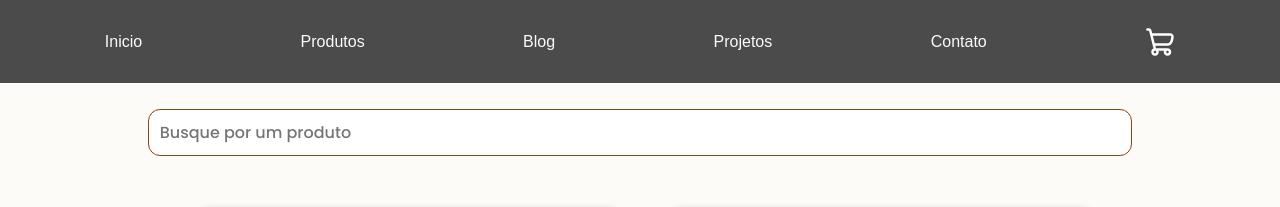
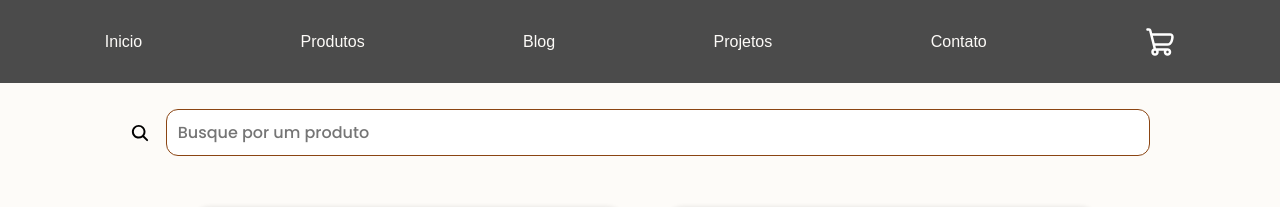
Before and after one commit to NatanVilasBoas/green-grow-site, a React (Create React App) app: page /products in a window 1280 px wide. Shown: the top 207 px of the page. Built offline with nearby package versions, Linux system fonts and the light colour scheme; the HTML template or start-up script is replaced by a standard one.

Commit message:
💄adicionado react-icons 🐛 corrigido bug de uso de search state

```diff
--- a/package.json
+++ b/package.json
@@ -12,6 +12,7 @@
     "@types/react-dom": "^18.2.19",
     "react": "^18.2.0",
     "react-dom": "^18.2.0",
+    "react-icons": "^5.0.1",
     "react-router-dom": "^6.22.0",
     "react-scripts": "5.0.1",
     "react-toastify": "^10.0.4",
--- a/src/components/SearchBar/SearchBar.tsx
+++ b/src/components/SearchBar/SearchBar.tsx
@@ -1,11 +1,12 @@
 import styled from "styled-components";
+import { IoSearch } from "react-icons/io5";
 
 const Container = styled.div`
     padding: 2vw;
     display: flex;
     justify-content: center;
     align-items: center;
-    flex-direction: column;
+    gap: 16px;
 `
 
 const SearchInput = styled.input`
@@ -29,12 +30,14 @@ const SearchInput = styled.input`
 
 interface SearchBarProps{
     filter: (value : string) => void;
+    valorBusca: string;
 }
 
-const SearchBar : React.FC<SearchBarProps>= ({filter}) => {
+const SearchBar : React.FC<SearchBarProps>= ({filter, valorBusca}) => {
     return(
             <Container>
-                <SearchInput onChange={e => filter(e.target.value)} type="text" placeholder="Busque por um produto"/>
+                <IoSearch size={20}/>
+                <SearchInput value={valorBusca} onChange={e => filter(e.target.value)} type="text" placeholder="Busque por um produto"/>
             </Container>
     )
 }
--- a/src/pages/Products/Products.tsx
+++ b/src/pages/Products/Products.tsx
@@ -41,7 +41,7 @@ const Products = () => {
 
     return (
         <>
-            <SearchBar filter={value => onHandleSearch(value)}/>
+            <SearchBar valorBusca={search} filter={value => onHandleSearch(value)}/>
             <Container>
                 <ToastContainer
                     position="top-center"
```
Also changed, not shown: 1 other file (tests, documents, lock files or other folders).
